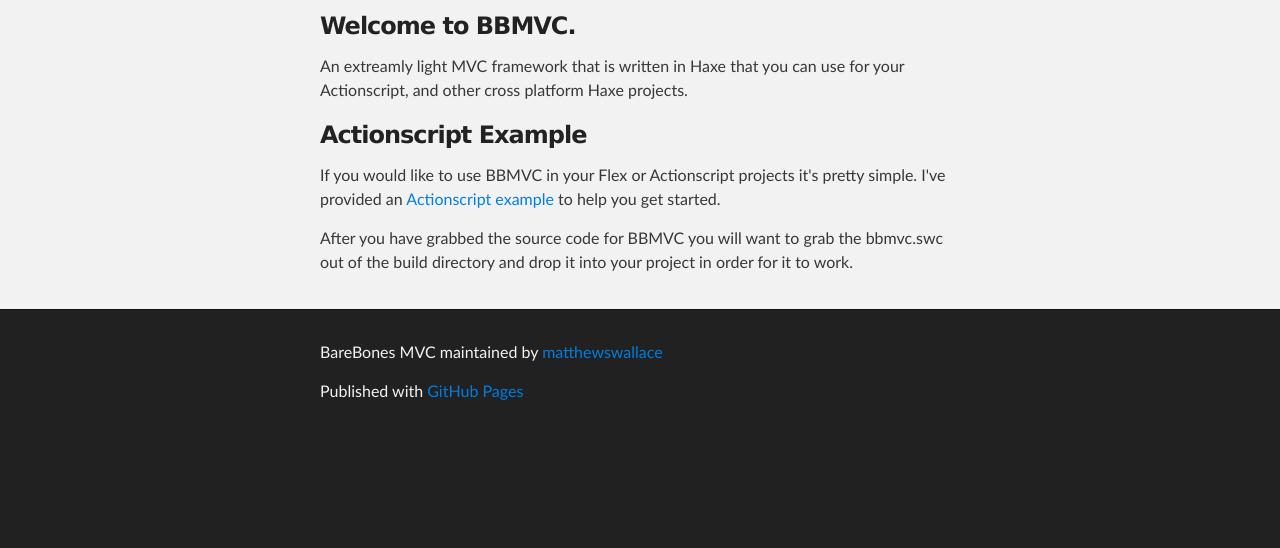
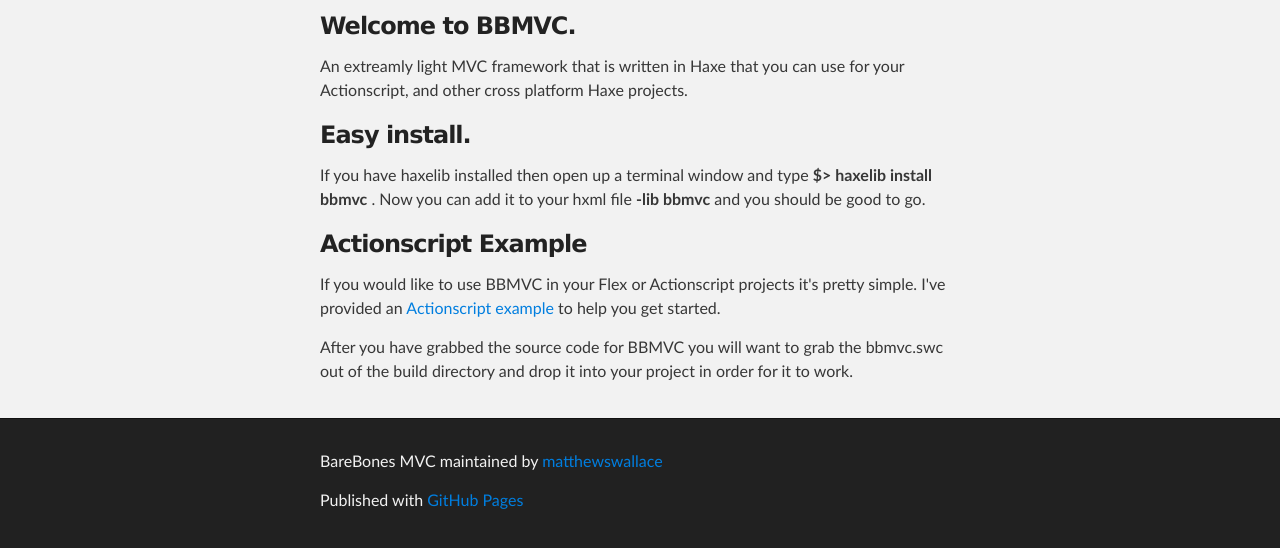
Before and after one commit to matthewswallace/BBMVC, a plain HTML site: page index.html in a window 1280 px wide. Shown: the part 252-800 px from the top of the page. Drawn offline with Linux system fonts and the light colour scheme.

Commit message:
Create gh-pages branch via GitHub

```diff
--- a/index.html
+++ b/index.html
@@ -35,6 +35,11 @@
 
 <p>An extreamly light MVC framework that is written in Haxe that you can use for your Actionscript, and other cross platform Haxe projects.</p>
 
+<h3>Easy install.</h3>
+
+<p>If you have haxelib installed then open up a terminal window and type <strong>$&gt; haxelib install bbmvc</strong> .
+Now you can add it to your hxml file <strong>-lib bbmvc</strong> and you should be good to go.</p>
+
 <h3>Actionscript Example</h3>
 
 <p>If you would like to use BBMVC in your Flex or Actionscript projects it's pretty simple. I've provided an  <a href="https://github.com/matthewswallace/BBMVCExampleProject.git">Actionscript example </a> to help you get started. </p>
--- a/params.json
+++ b/params.json
@@ -1 +1 @@
-{"tagline":"A extremely light MVC framework built in Haxe.","note":"Don't delete this file! It's used internally to help with page regeneration.","body":"### Welcome to BBMVC.\r\nAn extreamly light MVC framework that is written in Haxe that you can use for your Actionscript, and other cross platform Haxe projects.\r\n\r\n### Actionscript Example\r\nIf you would like to use BBMVC in your Flex or Actionscript projects it's pretty simple. I've provided an  [Actionscript example ](https://github.com/matthewswallace/BBMVCExampleProject.git) to help you get started. \r\n\r\nAfter you have grabbed the source code for BBMVC you will want to grab the bbmvc.swc out of the build directory and drop it into your project in order for it to work.\r\n","name":"BareBones MVC","google":""}
+{"google":"","note":"Don't delete this file! It's used internally to help with page regeneration.","name":"BareBones MVC","body":"### Welcome to BBMVC.\r\nAn extreamly light MVC framework that is written in Haxe that you can use for your Actionscript, and other cross platform Haxe projects.\r\n\r\n### Easy install.\r\nIf you have haxelib installed then open up a terminal window and type **$> haxelib install bbmvc** . \r\nNow you can add it to your hxml file **-lib bbmvc** and you should be good to go.\r\n\r\n### Actionscript Example\r\nIf you would like to use BBMVC in your Flex or Actionscript projects it's pretty simple. I've provided an  [Actionscript example ](https://github.com/matthewswallace/BBMVCExampleProject.git) to help you get started. \r\n\r\nAfter you have grabbed the source code for BBMVC you will want to grab the bbmvc.swc out of the build directory and drop it into your project in order for it to work.\r\n","tagline":"A extremely light MVC framework built in Haxe."}
```
